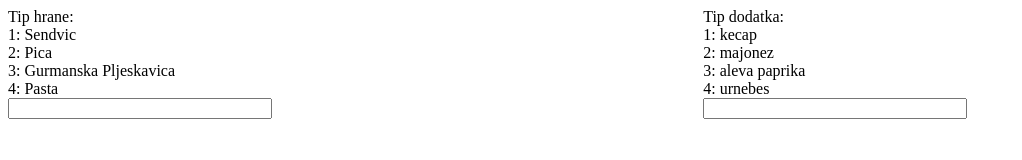
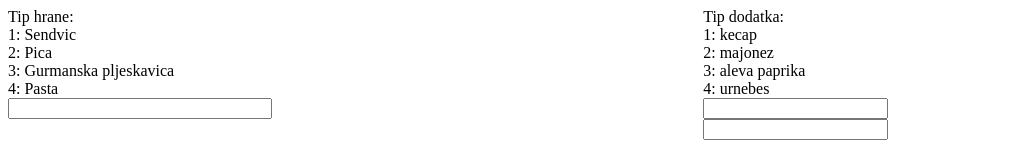
Before and after one commit to 17314FilipNikolic/ProjekatRxJSRWA, a website built with webpack: page index.html in a window 1280 px wide. Shown: the whole page, without its empty margins (0-1022 px from the left). Built offline with nearby package versions, Linux system fonts and the light colour scheme.

Commit message:
Dodato polje za izbacivanje dodatka

```diff
--- a/src/ad.ts
+++ b/src/ad.ts
@@ -1,13 +1,13 @@
 import { from, fromEvent, Observable } from "rxjs";
 import { debounceTime, map, switchMap, filter } from "rxjs/operators";
-import { Ad }  from "./models/ad";
+import { Ad } from "./models/ad";
 import { Order } from "./order";
 
 const API_URL = "http://localhost:3000";
 
-export class AdClass{
+export class AdClass {
   typesOfAd = ["kecap", "majonez", "aleva paprika", "urnebes"];
-    getAdObservableById(id: number): Observable<Ad>{
+  getAdObservableById(id: number): Observable<Ad> {
     return from(
       fetch(`${API_URL}/ad/${id}`)
         .then((response) => {
@@ -17,7 +17,7 @@ export class AdClass{
         .catch((er) => console.log(er))
     );
   }
-    getAdObservableByType(type: String): Observable<Ad[]>{
+  getAdObservableByType(type: String): Observable<Ad[]> {
     return from(
       fetch(`${API_URL}/ad/?type=${type}`)
         .then((response) => {
@@ -27,7 +27,7 @@ export class AdClass{
         .catch((er) => console.log(er))
     );
   }
-    createAdCheckElement(host: HTMLElement, order: Order){
+  createAdCheckElement(host: HTMLElement, order: Order) {
     let option = null;
     let div = document.createElement("div");
     div.className = "AdContainer";
@@ -38,13 +38,15 @@ export class AdClass{
 
     for (let i = 0; i < this.typesOfAd.length; i++) {
       option = document.createElement("div");
-            option.innerHTML = `${i+1}: ${this.typesOfAd[i]}`;
+      option.innerHTML = `${i + 1}: ${this.typesOfAd[i]}`;
       option.className = "AdType";
       div.appendChild(option);
     }
+    const divInput = document.createElement("div");
     const input = document.createElement("input");
-        input.className="AdInput";
-        div.appendChild(input);
+    divInput.className = "AdInput";
+    divInput.appendChild(input);
+    div.appendChild(divInput);
 
     host.appendChild(div);
 
@@ -60,5 +62,24 @@ export class AdClass{
         order.setAdOrder(ad);
         order.showOrder(host);
       });
+
+    const inputRemove = document.createElement("input");
+    input.className = "removeAdInput";
+    div.appendChild(inputRemove);
+
+    host.appendChild(div);
+
+    fromEvent(inputRemove, "input")
+      .pipe(
+        debounceTime(1000),
+        map((ev: Event) => (<HTMLInputElement>ev.target).value),
+        filter((text) => text.length > 3),
+        switchMap((type) => this.getAdObservableByType(type)),
+        map((ads) => ads[0])
+      )
+      .subscribe((ad) => {
+        order.deleteAdOrder(ad);
+        order.showOrder(host);
+      });
   }
 }
--- a/src/food.ts
+++ b/src/food.ts
@@ -1,13 +1,13 @@
 import { from, fromEvent, Observable } from "rxjs";
 import { debounceTime, filter, map, switchMap } from "rxjs/operators";
-import { Food }  from "./models/food";
+import { Food } from "./models/food";
 import { Order } from "./order";
 
 const API_URL = "http://localhost:3000";
 
-export class FoodClass{
-    typesOfFood = ["Sendvic", "Pica", "Gurmanska Pljeskavica", "Pasta"];
-    getFoodObservableById(id: number): Observable<Food>{
+export class FoodClass {
+  typesOfFood = ["Sendvic", "Pica", "Gurmanska pljeskavica", "Pasta"];
+  getFoodObservableById(id: number): Observable<Food> {
     return from(
       fetch(`${API_URL}/food/${id}`)
         .then((response) => {
@@ -17,7 +17,7 @@ export class FoodClass{
         .catch((er) => console.log(er))
     );
   }
-    getFoodObservableByType(type: String): Observable<Food[]>{
+  getFoodObservableByType(type: String): Observable<Food[]> {
     return from(
       fetch(`${API_URL}/food/?type=${type}`)
         .then((response) => {
@@ -27,7 +27,7 @@ export class FoodClass{
         .catch((er) => console.log(er))
     );
   }
-    createFoodCheckElement(host: HTMLElement, order: Order){
+  createFoodCheckElement(host: HTMLElement, order: Order) {
     let option = null;
     let div = document.createElement("div");
     div.className = "FoodContainer";
@@ -38,7 +38,7 @@ export class FoodClass{
 
     for (let i = 0; i < this.typesOfFood.length; i++) {
       option = document.createElement("div");
-            option.innerHTML = `${i+1}: ${this.typesOfFood[i]}`;
+      option.innerHTML = `${i + 1}: ${this.typesOfFood[i]}`;
       option.className = "FoodType";
       div.appendChild(option);
     }
@@ -60,8 +60,6 @@ export class FoodClass{
       .subscribe((food) => {
         order.setFoodOrder(food);
         order.showOrder(host);
-            console.log(food);
-            console.log(food.id, food.type, food.price, food.content);
       });
   }
 }
--- a/src/main.css
+++ b/src/main.css
@@ -1,26 +1,26 @@
-.ShopContainer{
+.ShopContainer {
   float: left;
   width: 60%;
   height: auto;
 }
-.Shop{
+.Shop {
   width: 50%;
   height: auto;
 }
 
-.FoodContainer{
+.FoodContainer {
   display: block;
   float: left;
   width: 45%;
 }
 
-.AdContainer{
+.AdContainer {
   display: block;
   float: right;
   width: 45%;
 }
 
-.FoodInput, .AdInput{
+.FoodInput {
   float: left;
   width: 45%;
 }
--- a/src/order.ts
+++ b/src/order.ts
@@ -2,26 +2,37 @@ import { fromEvent } from "rxjs";
 import { Ad } from "./models/ad";
 import { Food } from "./models/food";
 
-export class Order{
+export class Order {
   food: Food;
   ads: Ad[] = [];
   priceFood: number;
   priceAd: number;
   price: number;
-    setFoodOrder(food: Food){
+  setFoodOrder(food: Food) {
     this.food = food;
     this.setPrice();
   }
-    setAdOrder(ad: Ad){
+  setAdOrder(ad: Ad) {
     this.ads.push(ad);
     this.setPrice();
   }
-    setPrice(){
+  deleteAdOrder(adRemove: Ad) {
+    this.ads = this.ads.filter((ad) => ad.id !== adRemove.id);
+    this.setPrice();
+  }
+  setPrice() {
     this.priceFood = this.food.price ?? 0;
-        this.ads.length > 0 ? this.ads.forEach((ad) => this.priceAd = Number.parseInt(this.priceAd.toString()) + Number.parseInt(ad.price.toString()))
-        : this.priceAd = 0;
+    this.priceAd = 0;
+    this.ads.length > 0
+      ? this.ads.forEach(
+          (ad) =>
+            (this.priceAd =
+              Number.parseInt(this.priceAd.toString()) +
+              Number.parseInt(ad.price.toString()))
+        )
+      : (this.priceAd = 0);
   }
-    showOrder(host: HTMLElement){
+  showOrder(host: HTMLElement) {
     const previousOrder = host.getElementsByClassName("Order");
     var array = Array.from(previousOrder);
     array.forEach((element) => {
@@ -42,7 +53,9 @@ export class Order{
     container.appendChild(foodtype);
 
     const foodcontent = document.createElement("label");
-        foodcontent.innerHTML = `Sadrzaj: ${this.food.content && this.food.content}`;
+    foodcontent.innerHTML = `Sadrzaj: ${
+      this.food.content && this.food.content
+    }`;
     foodcontent.className = "FoodContent";
     container.appendChild(foodcontent);
 
@@ -51,7 +64,8 @@ export class Order{
     foodprice.className = "FoodPrice";
     container.appendChild(foodprice);
 
-        this.ads.length > 0 && this.ads.forEach((ad) => {
+    this.ads.length > 0 &&
+      this.ads.forEach((ad) => {
         const adtype = document.createElement("div");
         adtype.innerHTML = `Tip dodatka: ${ad.type}`;
         adtype.className = "Ad";
@@ -64,7 +78,10 @@ export class Order{
       });
 
     const price = document.createElement("div");
-        price.innerHTML = `Cena poruzdbine je: ${Number.parseInt(this.priceAd.toString()) + Number.parseInt(this.priceFood.toString())}`;
+    price.innerHTML = `Cena poruzdbine je: ${
+      Number.parseInt(this.priceAd.toString()) +
+      Number.parseInt(this.priceFood.toString())
+    }`;
     price.className = "Price";
     container.appendChild(price);
 
@@ -73,10 +90,9 @@ export class Order{
     btn.className = "btnOrder";
     container.appendChild(btn);
 
-        fromEvent(btn, "click")
-        .subscribe(() => this.clearOrder());
+    fromEvent(btn, "click").subscribe(() => this.clearOrder());
   }
-    clearOrder(){
+  clearOrder() {
     this.food = null;
     this.ads = [];
     this.priceAd = this.priceFood = 0;
```
Also changed, not shown: src/models/ad.ts (+4 -4 lines), src/models/food.ts (+4 -4 lines), src/index.ts (line endings or trailing spaces). Lines whose indentation alone changed are shown as unchanged.
